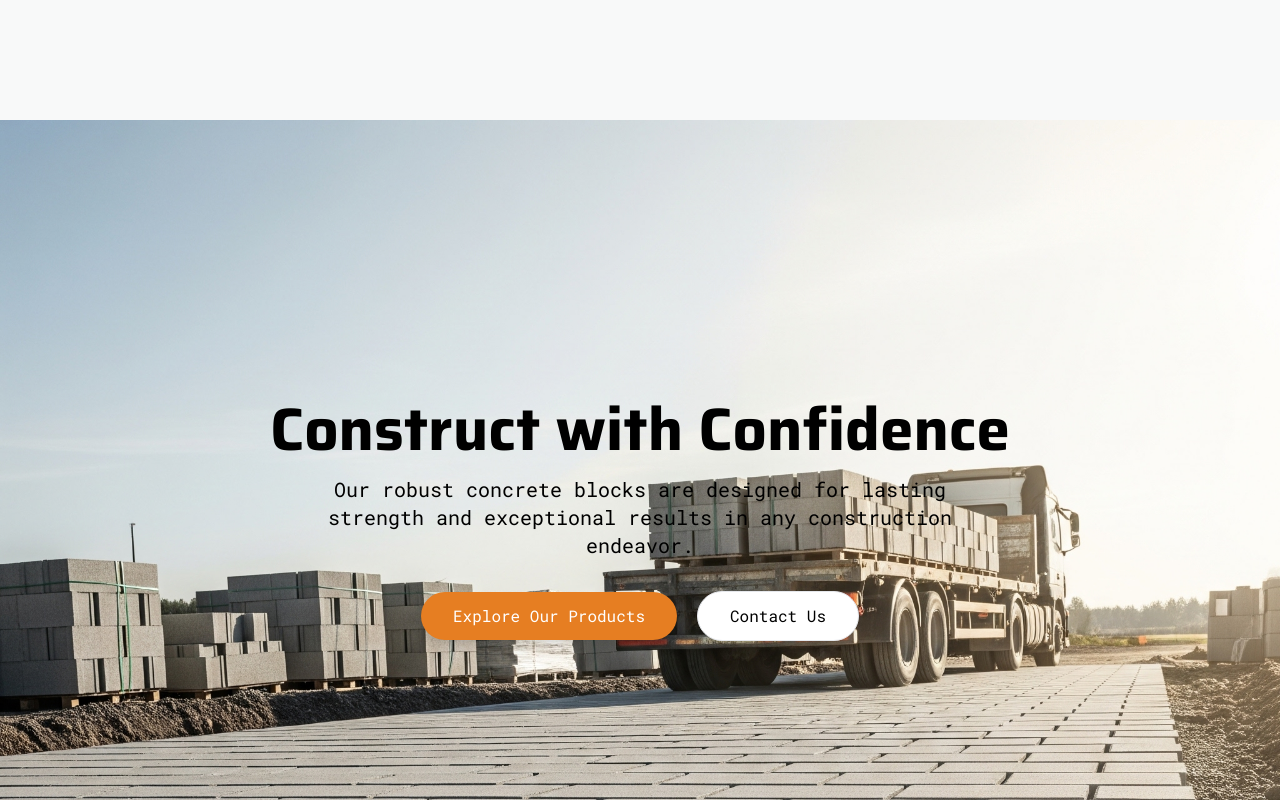
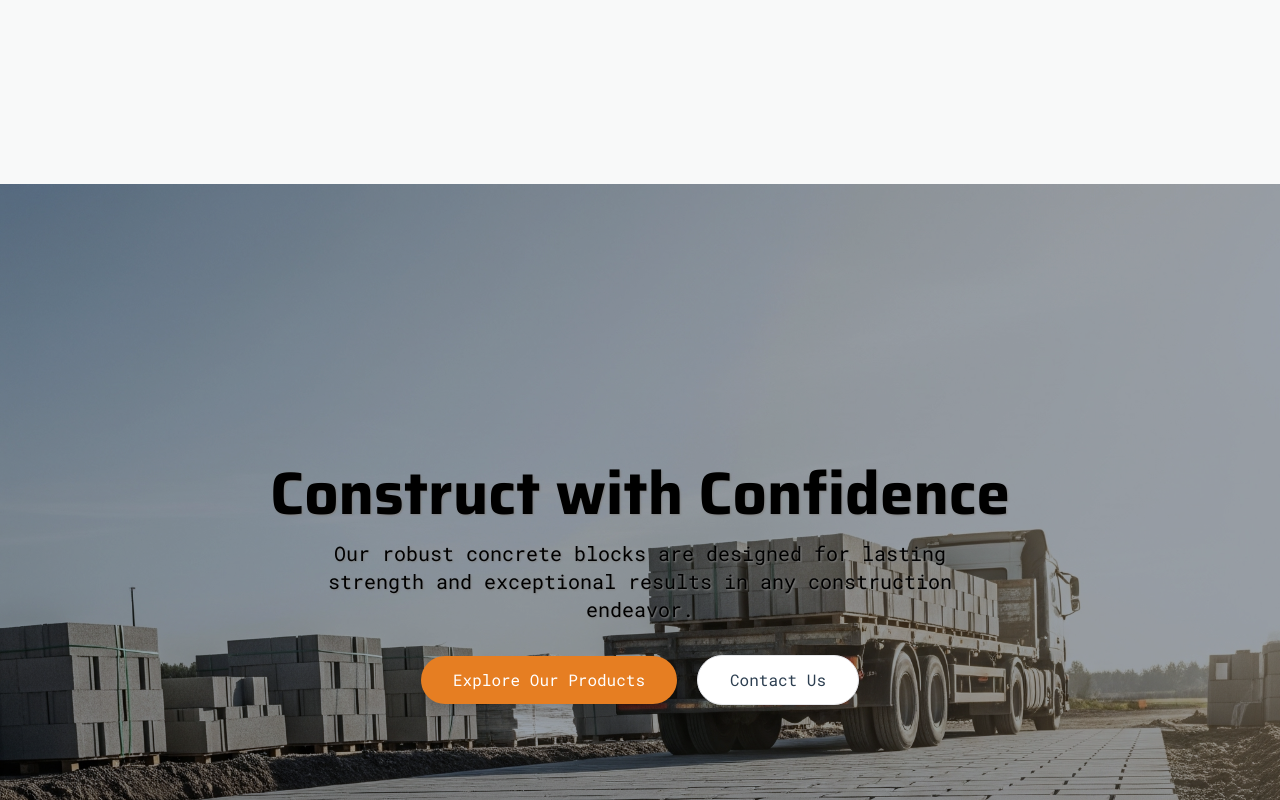
Before and after one commit to Bewizi/block_forge_frontend, a Vue app: page / in a window 1280 px wide. Shown: the part 840-1640 px from the top of the page. Built offline with nearby package versions, Linux system fonts and the light colour scheme.

Commit message:
add text shadow

```diff
--- a/src/components/HeroSection.vue
+++ b/src/components/HeroSection.vue
@@ -1,16 +1,31 @@
-<script setup lang="ts"></script>
+<script setup lang="ts">
+import AppLink from './AppLink.vue'
+
+import { onMounted } from 'vue'
+
+onMounted(() => {
+  const link = document.createElement('link')
+  link.rel = 'preload'
+  link.as = 'image'
+  link.href = '/images/Road_Construction.jpg'
+  document.head.appendChild(link)
+})
+</script>
 
 <template>
   <main
-    class="bg-[url('/images/Road_Construction.jpg')] h-screen bg-cover bg-no-repeat grid place-items-center"
+    class="bg-[url('/images/Road_Construction.jpg')] h-screen bg-cover bg-no-repeat grid place-items-center bg-slate-700/50 bg-blend-multiply mt-16"
+    type="image/png"
   >
     <!-- hero text -->
     <div class="text-center p-4 max-w-4xl mx-auto">
-      <h1 class="text-4xl md:text-6xl font-bold text-primary-heading mb-4 leading-tight font-saira">
+      <h1
+        class="txt-sdw text-4xl md:text-6xl font-bold text-primary-heading mb-4 leading-tight font-saira"
+      >
         Construct with Confidence
       </h1>
       <p
-        class="text-lg md:text-xl text-secondary-text mb-8 max-w-2xl mx-auto font-roboto_mono text-center"
+        class="txt-sdw font-medium lg:font-normal text-lg md:text-xl text-secondary-text mb-8 max-w-2xl mx-auto font-roboto_mono text-center"
       >
         Our robust concrete blocks are designed for lasting strength and exceptional results in any
         construction endeavor.
@@ -18,17 +33,28 @@
 
       <!-- button -->
       <div class="flex gap-5 items-center justify-center">
+        <AppLink to="">
           <button
             class="bg-accent_btn text-white px-8 py-3 rounded-full shadow-lg hover:bg-opacity-90 transition-all duration-300 transform hover:scale-105 font-roboto_mono"
           >
             Explore Our Products
           </button>
+        </AppLink>
+
+        <AppLink to="">
           <button
-          class="bg-white text-primary-bg border border-primary-heading px-8 py-3 rounded-full shadow-lg hover:bg-opacity-90 transition-all duration-300 transform hover:scale-105 font-roboto_mono"
+            class="bg-white text-secondary_text border border-primary-heading px-8 py-3 rounded-full shadow-lg hover:bg-opacity-90 transition-all duration-300 transform hover:scale-105 font-roboto_mono"
           >
             Contact Us
           </button>
+        </AppLink>
       </div>
     </div>
   </main>
 </template>
+
+<style scoped>
+.txt-sdw {
+  text-shadow: 1px 1px 2px gray;
+}
+</style>
```
Lines whose indentation alone changed are shown as unchanged.
